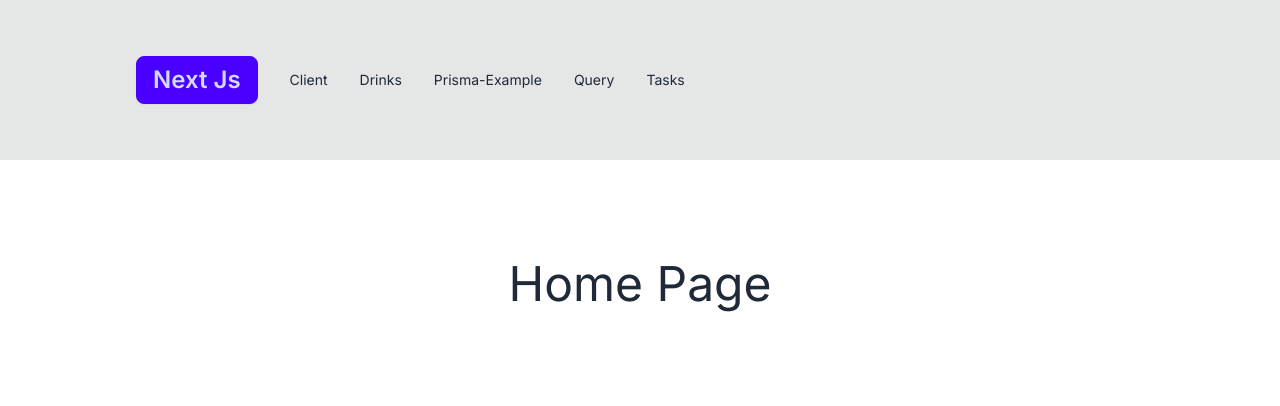
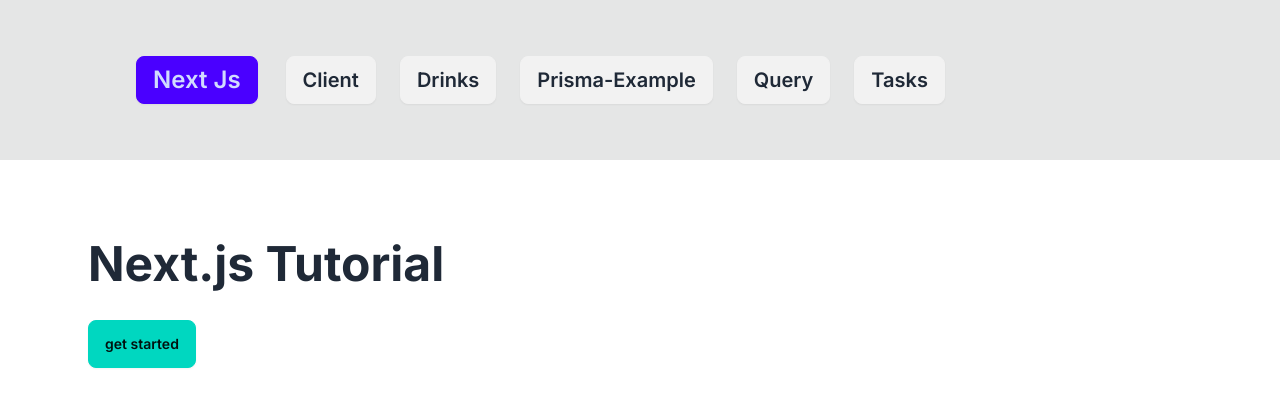
Before and after one commit to MezoAli/next-14-tutorilas, a Next.js app: page / in a window 1280 px wide. Shown: the top 406 px of the page. Built offline with nearby package versions, Linux system fonts and the light colour scheme.

Commit message:
using client component is clientPage

```diff
--- a/app/client/page.js
+++ b/app/client/page.js
@@ -1,5 +1,14 @@
+"use client";
+import { useState } from "react";
 const ClientPage = () => {
-  return <div className="text-center text-5xl py-5">ClientPage</div>;
+  const [count, setCount] = useState(0);
+  return (
+    <div>
+      <h1 className="text-7xl font-bold mb-4 ">{count}</h1>
+      <button className="btn btn-primary" onClick={() => setCount(count + 1)}>
+        increase
+      </button>
+    </div>
+  );
 };
-
 export default ClientPage;
--- a/app/layout.js
+++ b/app/layout.js
@@ -5,8 +5,8 @@
 const inter = Inter({ subsets: ["latin"] });
 
 export const metadata = {
-  title: "Create Next App",
-  description: "Generated by create next app",
+  title: "Next.js Tutorial",
+  description: "Build awesome stuff with Next.js!",
 };
 
 export default function RootLayout({ children }) {
--- a/app/page.js
+++ b/app/page.js
@@ -1,3 +1,12 @@
+import Link from "next/link";
+
 export default function Home() {
-  return <div className="text-center text-5xl py-5">Home Page</div>;
+  return (
+    <div>
+      <h1 className="text-5xl mb-8 font-bold">Next.js Tutorial</h1>
+      <Link href="/client" className="btn btn-accent">
+        get started
+      </Link>
+    </div>
+  );
 }
--- a/components/MainNavigation.jsx
+++ b/components/MainNavigation.jsx
@@ -11,6 +11,7 @@
 ];
 
 const MainNavigation = () => {
+  const pathname = usePathname();
   return (
     <nav className="bg-base-300 py-4">
       <div className="py-8 flex-col sm:flex-row navbar max-w-6xl mx-auto px-8">
@@ -21,9 +22,17 @@
             </Link>
           </li>
           {LINKS?.map((link) => {
+            const isActive = pathname === link.href;
             return (
               <li key={link.name}>
-                <Link href={link.href}>{link.name}</Link>
+                <Link
+                  href={link.href}
+                  className={
+                    isActive ? "btn-active text-xl" : "btn text-xl mx-3"
+                  }
+                >
+                  {link.name}
+                </Link>
               </li>
             );
           })}
```
